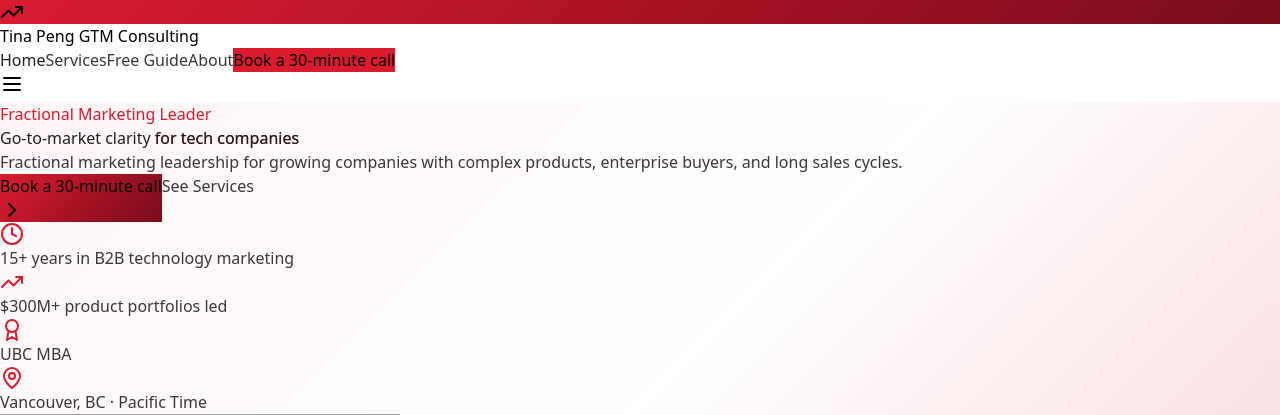
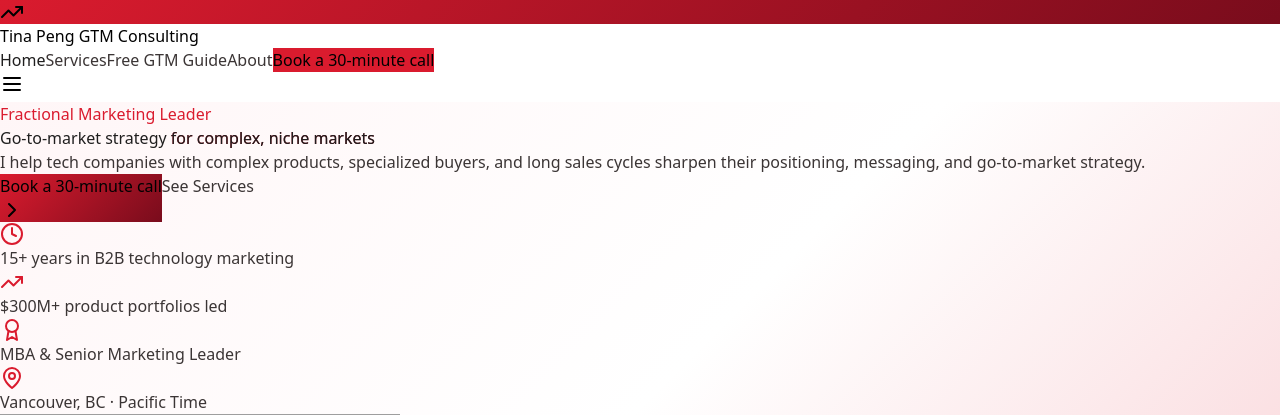
Before and after one commit to tinaraia/my-website, a React (Vite) app: page / in a window 1280 px wide. Shown: the top 415 px of the page. Built offline with nearby package versions, Linux system fonts and the light colour scheme; grey boxes are pictures that could not be loaded.

Commit message:
Update hero, nav label, credential, footer tagline, and quote typo
Co-Authored-By: Claude Opus 5.5 <noreply@anthropic.com>
Claude-Session: https://claude.ai/code/session_014m8Fkih4xCBoM6Z4LRjdQN

```diff
--- a/src/App.jsx
+++ b/src/App.jsx
@@ -84,7 +84,7 @@ const challenges = [
 const heroProof = [
   { icon: Clock, text: '15+ years in B2B technology marketing' },
   { icon: TrendingUp, text: '$300M+ product portfolios led' },
-  { icon: Award, text: 'UBC MBA' },
+  { icon: Award, text: 'MBA & Senior Marketing Leader' },
   { icon: MapPin, text: 'Vancouver, BC · Pacific Time' },
 ]
 
@@ -124,7 +124,7 @@ const testimonials = [
     name: 'Chang L.',
     company: 'Plenish',
     content:
-      "It's refreshing to work a marketer who excels at both strategy and execution. Tina stays on top of the latest AI tools and trends, and she gave us a tailored, realistic plan that fit our goals and internal capacity perfectly.",
+      "It's refreshing to work with a marketer who excels at both strategy and execution. Tina stays on top of the latest AI tools and trends, and she gave us a tailored, realistic plan that fit our goals and internal capacity perfectly.",
   },
 ]
 
@@ -161,7 +161,7 @@ const aboutParagraphs = [
 const navItems = [
   { id: 'home', label: 'Home' },
   { id: 'services', label: 'Services' },
-  { id: 'resources', label: 'Free Guide' },
+  { id: 'resources', label: 'Free GTM Guide' },
   { id: 'about', label: 'About' },
 ]
 
@@ -382,18 +382,18 @@ function App() {
                 Fractional Marketing Leader
               </p>
               <h1 className="text-4xl md:text-5xl lg:text-6xl font-bold leading-tight" style={{ color: INK }}>
-                Go-to-market clarity
+                Go-to-market strategy
                 <span
                   className="text-transparent bg-clip-text"
                   style={{ backgroundImage: GRADIENT, WebkitBackgroundClip: 'text' }}
                 >
                   {' '}
-                  for tech companies
+                  for complex, niche markets
                 </span>
               </h1>
               <p className="mt-6 text-xl leading-relaxed" style={{ color: BODY }}>
-                Fractional marketing leadership for growing companies with complex products, enterprise buyers, and long
-                sales cycles.
+                I help tech companies with complex products, specialized buyers, and long sales cycles sharpen their positioning,
+                messaging, and go-to-market strategy.
               </p>
               <div className="mt-8 flex flex-col sm:flex-row gap-4">
                 <button
@@ -880,7 +880,7 @@ function App() {
               <span className="ml-3 text-xl font-bold">{BRAND}</span>
             </div>
             <p className="mb-6" style={{ color: PINK }}>
-              Fractional Marketing Leader · Positioning and Go-to-Market Strategy
+              Clarify Your Positioning · Sharpen Your Message · Build Your GTM
             </p>
             <div className="flex justify-center space-x-6">
               <a
```
Also changed, not shown: public/og-image.jpg.
